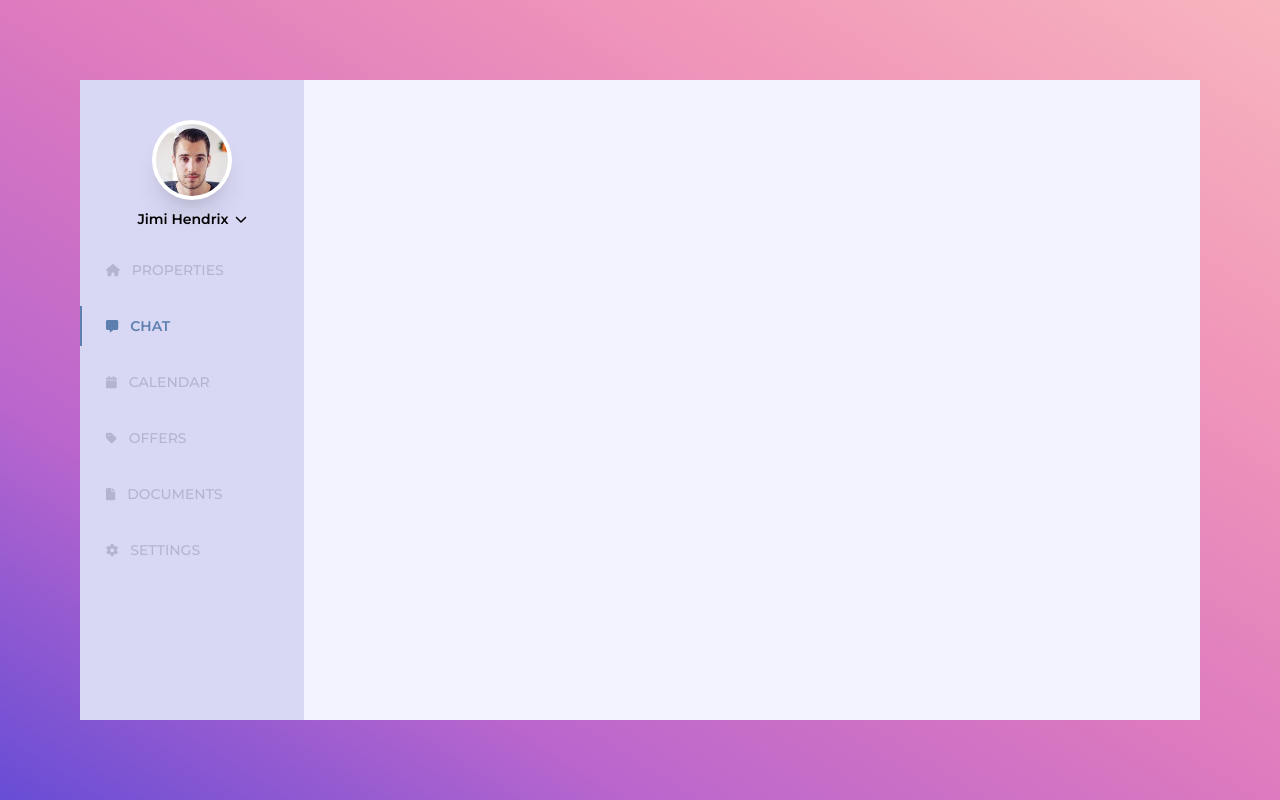
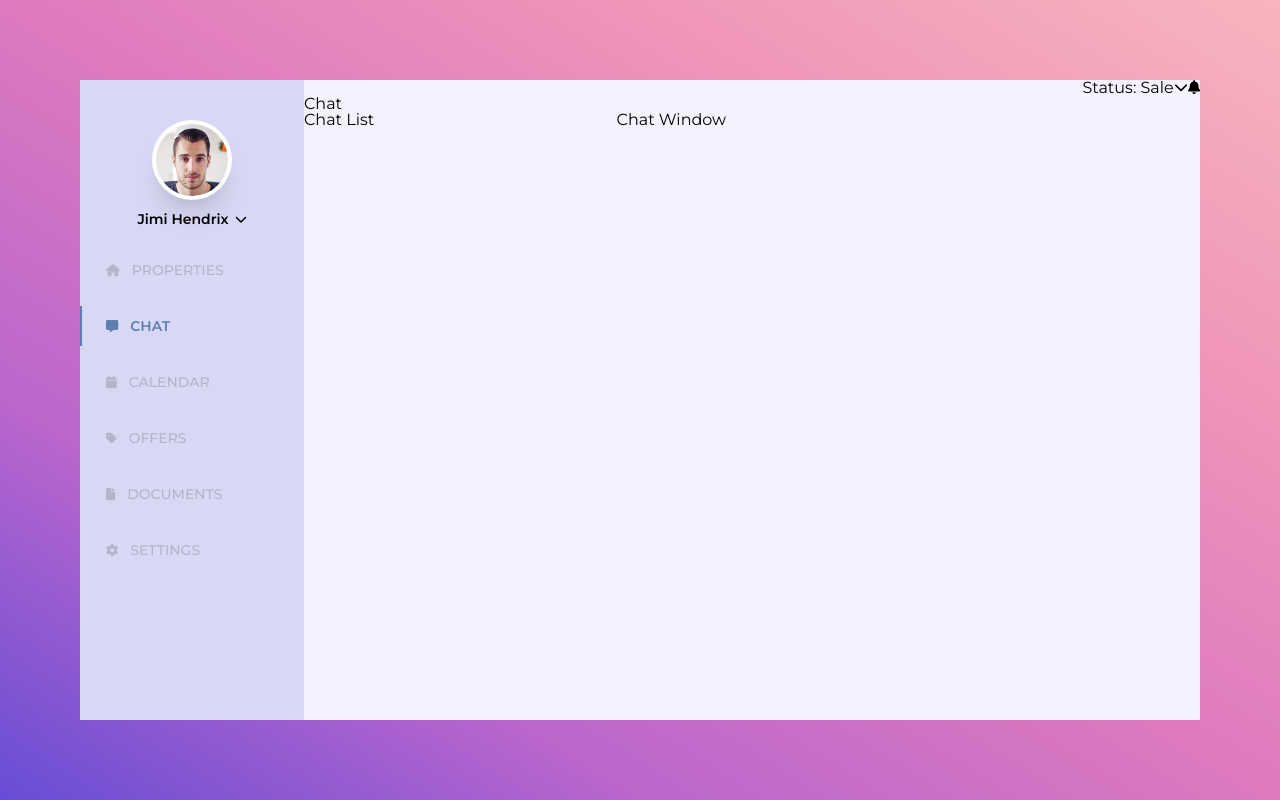
Before and after one commit to michaelthinh/Frontend-Chat-App, a React (Vite) app: page / in a window 1280 px wide. Built offline with nearby package versions, Linux system fonts and the light colour scheme.

Commit message:
Add: Set up Chat Container

```diff
--- a/src/layouts/MainLayout/index.jsx
+++ b/src/layouts/MainLayout/index.jsx
@@ -1,12 +1,13 @@
+import ChatContainer from "../../shared/components/ChatContainer";
 import SideBar from "../../shared/components/SideBar";
 import classes from "./styles.module.css";
 
-export default function MainLayout({ children }) {
+export default function MainLayout() {
     return (
         <div className={classes.mainLayout}>
             <div className={classes.chatBox}>
                 <SideBar />
-                <div className={classes.chatContainer}>{children}</div>
+                <ChatContainer />
             </div>
         </div>
     );
--- a/src/layouts/MainLayout/styles.module.css
+++ b/src/layouts/MainLayout/styles.module.css
@@ -18,9 +18,3 @@
     background-color: transparent;
     display: flex;
 }
-
-.chatContainer{
-    width: 80%;
-    height: 100%;
-    background-color: #f3f3ff;
-}
--- /dev/null
+++ b/src/shared/components/ChatContainer/ChatList/index.jsx
@@ -0,0 +1,5 @@
+import classes from "./styles.module.css";
+
+export default function ChatList() {
+    return <div className={classes.chatList}>Chat List</div>;
+}
--- /dev/null
+++ b/src/shared/components/ChatContainer/ChatList/styles.module.css
@@ -0,0 +1,3 @@
+.chatList{
+    width: 34%;
+}
--- /dev/null
+++ b/src/shared/components/ChatContainer/ChatWindow/index.jsx
@@ -0,0 +1,5 @@
+import classes from "./styles.module.css";
+
+export default function ChatWindow() {
+    return <div className={classes.chatWindow}>Chat Window</div>;
+}
--- /dev/null
+++ b/src/shared/components/ChatContainer/ChatWindow/styles.module.css
@@ -0,0 +1,3 @@
+.chatWindow{
+    width: 66%;
+}
--- /dev/null
+++ b/src/shared/components/ChatContainer/index.jsx
@@ -0,0 +1,29 @@
+import { faBell, faChevronDown } from "@fortawesome/free-solid-svg-icons";
+import classes from "./styles.module.css";
+
+import { FontAwesomeIcon } from "@fortawesome/react-fontawesome";
+import ChatList from "./ChatList";
+import ChatWindow from "./ChatWindow";
+
+export default function ChatContainer() {
+    return (
+        <div className={classes.chatContainer}>
+            <div className={classes.statusLine}>
+                <div className={classes.status}>
+                    <span>Status: Sale</span>
+                    <FontAwesomeIcon icon={faChevronDown} size="sm" />
+                </div>
+                <div className={classes.bell}>
+                    <FontAwesomeIcon icon={faBell} size="sm" />
+                </div>
+            </div>
+            <div className={classes.chatLine}>
+                <span>Chat</span>
+            </div>
+            <div className={classes.chatContext}>
+                <ChatList />
+                <ChatWindow />
+            </div>
+        </div>
+    );
+}
--- /dev/null
+++ b/src/shared/components/ChatContainer/styles.module.css
@@ -0,0 +1,31 @@
+.chatContainer{
+    width: 80%;
+    height: 100%;
+    background-color: #f3f3ff;
+    color: #000;
+    overflow: hidden;
+}
+
+.statusLine{
+    display: flex;
+    justify-content: flex-end;
+}
+
+.status{
+
+}
+
+.bell{
+
+}
+
+.chatLine{
+
+}
+
+.chatContext{
+    width: 100%;
+    height: 100%;
+    display: flex;
+    gap:12px;
+}
```
Also changed, not shown: src/shared/components/ChatList/index.jsx (deleted), src/shared/components/ChatList/styles.module.css (deleted), src/shared/components/ChatWindow/index.jsx (deleted), src/shared/components/ChatWindow/styles.module.css (deleted).
